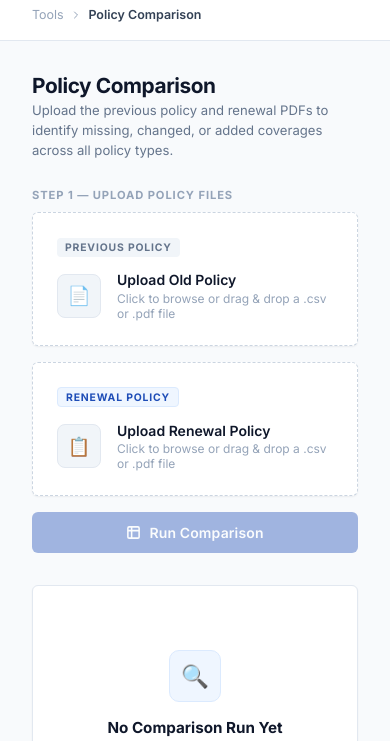
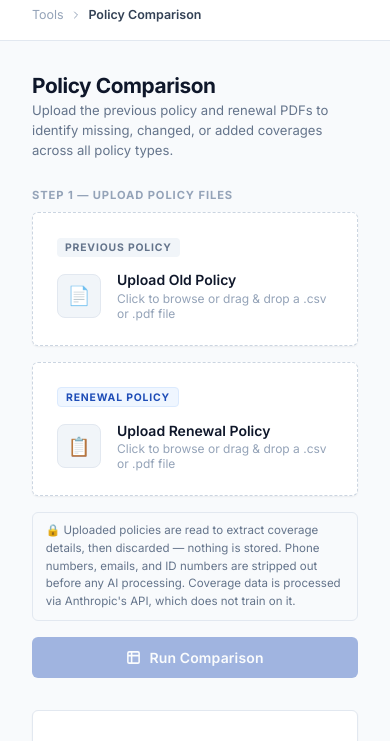
Before and after one commit to trailmakay/policy-compare, a website: page policy-compare.html in a window 390 px wide. Shown: the part 71-812 px from the top of the page. Drawn offline with Linux system fonts and the light colour scheme.

Commit message:
Privacy: strip phone/email/ID before AI processing; add in-app privacy notice

```diff
--- a/policy-compare.html
+++ b/policy-compare.html
@@ -511,6 +511,18 @@
     .extract-col__body table { font-size: 0.74rem; }
     .extract-col__body th { background: var(--gray-100); color: var(--gray-600); position: sticky; top: 0; }
 
+    .privacy-note {
+      font-size: 0.72rem;
+      color: var(--gray-500);
+      line-height: 1.55;
+      background: var(--gray-50);
+      border: 1px solid var(--gray-200);
+      border-radius: var(--radius);
+      padding: 0.55rem 0.8rem;
+      margin-bottom: 1rem;
+      max-width: 100%;
+    }
+
     /* Page reference tag */
     .page-tag {
       display: inline-block;
@@ -1062,6 +1074,8 @@
         </div>
       </div>
     </div>
+
+    <p class="privacy-note">🔒 Uploaded policies are read to extract coverage details, then discarded — nothing is stored. Phone numbers, emails, and ID numbers are stripped out before any AI processing. Coverage data is processed via Anthropic's API, which does not train on it.</p>
 
     <!-- Key field config (only shown for CSV files) -->
     <div class="section-label" id="stepTwoLabel" style="display:none; margin-top:1rem;">Step 2 — Select Matching Column</div>
```
Also changed, not shown: server.js (+13 -1 lines).
